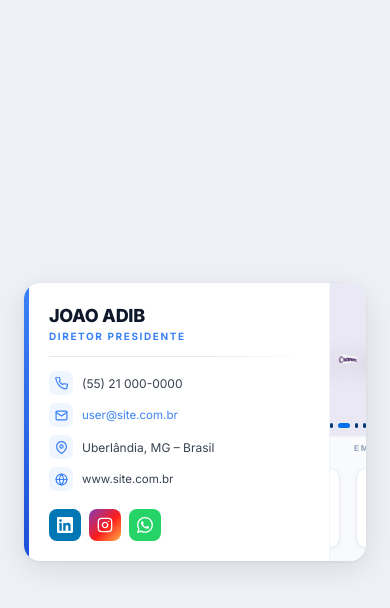
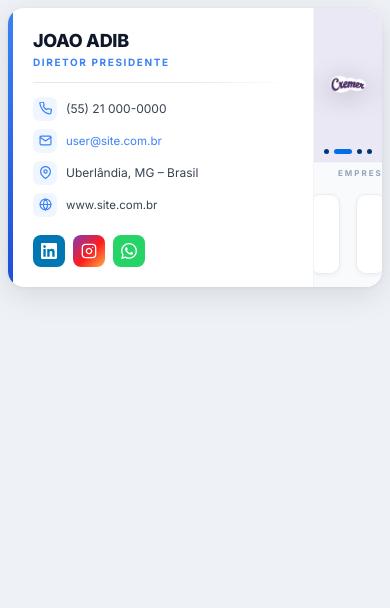
Before and after one commit to DanielpRibeiro/Firts_Ass_2, a plain HTML site: page index.html in a window 390 px wide. Drawn offline with Linux system fonts and the light colour scheme.

Commit message:
att_deppsk

```diff
--- a/index.html
+++ b/index.html
@@ -2,7 +2,7 @@
 <html lang="pt-BR">
 <head>
     <meta charset="utf-8">
-    <meta name="viewport" content="width=device-width, initial-scale=1.0">
+    <meta name="viewport" content="width=device-width, initial-scale=1.0, user-scalable=yes">
     <link rel="preconnect" href="https://fonts.googleapis.com">
     <link rel="preconnect" href="https://fonts.gstatic.com" crossorigin>
     <link href="https://fonts.googleapis.com/css2?family=Inter:wght@400;500;600;700;800&display=swap" rel="stylesheet">
@@ -16,13 +16,41 @@
             justify-content: center;
             min-height: 100vh;
             font-family: 'Inter', Arial, sans-serif;
-            padding: 24px;
+            padding: 16px;
+            margin: 0;
+        }
+
+        /* Container fixo com largura base para aplicar escala quando necessário */
+        .signature-wrapper {
+            width: 850px;           /* largura fixa de referência */
+            max-width: 100%;        /* evita overflow em telas muito pequenas antes da escala */
+            transition: transform 0.1s ease;
+            transform-origin: top left;
+        }
+
+        /* Em telas menores que 850px, aplica escala proporcional */
+        @media (max-width: 850px) {
+            body {
+                display: block;
+                padding: 8px;
+                overflow-x: auto;
+            }
+            .signature-wrapper {
+                transform: scale(calc(100vw / 850));
+                width: 850px;                /* mantém a largura fixa para o cálculo da escala */
+                margin: 0 auto;              /* centraliza */
+            }
+            /* Ajuste fino para evitar cortes em alturas */
+            body {
+                min-height: auto;
+                height: auto;
+            }
         }
 
         .signature {
             display: flex;
             max-width: 850px;
-            max-height: 295px;
+            /* removido max-height para não restringir altura quando escalado */
             width: 100%;
             background: #ffffff;
             border-radius: 16px;
@@ -171,14 +199,14 @@
             display: flex;
             align-items: center;
             justify-content: center;
-            height: 80px;          /* aumentado de 36px → 48px */
+            height: 80px;
             padding: 6px 14px;
             background: #ffffff;
             border-radius: 10px;
             border: 1px solid #e9edf2;
             box-shadow: 0 1px 4px rgba(0,0,0,0.06);
             transition: box-shadow 0.2s, transform 0.15s;
-            flex: 1;               /* ocupa o espaço igualmente */
+            flex: 1;
             max-width: 130px;
         }
         .parent-logo-wrap:hover {
@@ -187,7 +215,7 @@
         }
 
         .parent-logo-wrap img {
-            max-height: 56px;      /* aumentado de 26px → 36px */
+            max-height: 56px;
             max-width: 100%;
             width: auto;
             height: auto;
@@ -201,6 +229,7 @@
 </head>
 <body>
 
+<div class="signature-wrapper">
     <div class="signature">
 
         <div class="accent-bar"></div>
@@ -252,7 +281,6 @@
                 </div>
             </div>
 
-        <!-- Ícones sociais — SÓ ÍCONE, SEM TEXTO -->
             <div class="social-row">
                 <a href="https://linkedin.com" class="social-icon-btn btn-linkedin" title="LinkedIn">
                     <svg width="16" height="16" viewBox="0 0 24 24" fill="white">
@@ -277,8 +305,6 @@
         <div class="v-divider"></div>
 
         <div class="right-panel">
-
-        <!-- Carrossel das 4 marcas -->
             <div class="carousel-zone">
                 <div class="carousel-track" id="track">
                     <div class="carousel-slide" style="background:#FFF9E9">
@@ -302,14 +328,12 @@
                 </div>
             </div>
 
-        <!-- Separador de hierarquia -->
             <div class="group-separator">
                 <div class="sep-line"></div>
                 <span class="sep-label">Empresas do Grupo</span>
                 <div class="sep-line"></div>
             </div>
 
-        <!-- 2 logos mãe — estáticas -->
             <div class="parent-logos-zone">
                 <div class="parent-logo-wrap">
                     <img src="1.png" alt="Empresa detentora 1">
@@ -318,7 +342,7 @@
                     <img src="2.png" alt="Empresa detentora 2">
                 </div>
             </div>
-
+        </div>
     </div>
 </div>
 
@@ -351,11 +375,11 @@
         // reseta silenciosamente para a slide 1 real (posição 0)
         if (current === total) {
             setTimeout(() => {
-                track.style.transition = 'none';       // desativa animação
+                track.style.transition = 'none';
                 current = 0;
-                track.style.transform  = 'translateX(0%)'; // pula para início
+                track.style.transform  = 'translateX(0%)';
                 updateDots(0);
-            }, 520); // 20ms a mais que a transição (500ms) para não cortar
+            }, 520);
         }
     }
 
```
Lines whose indentation alone changed are shown as unchanged.
